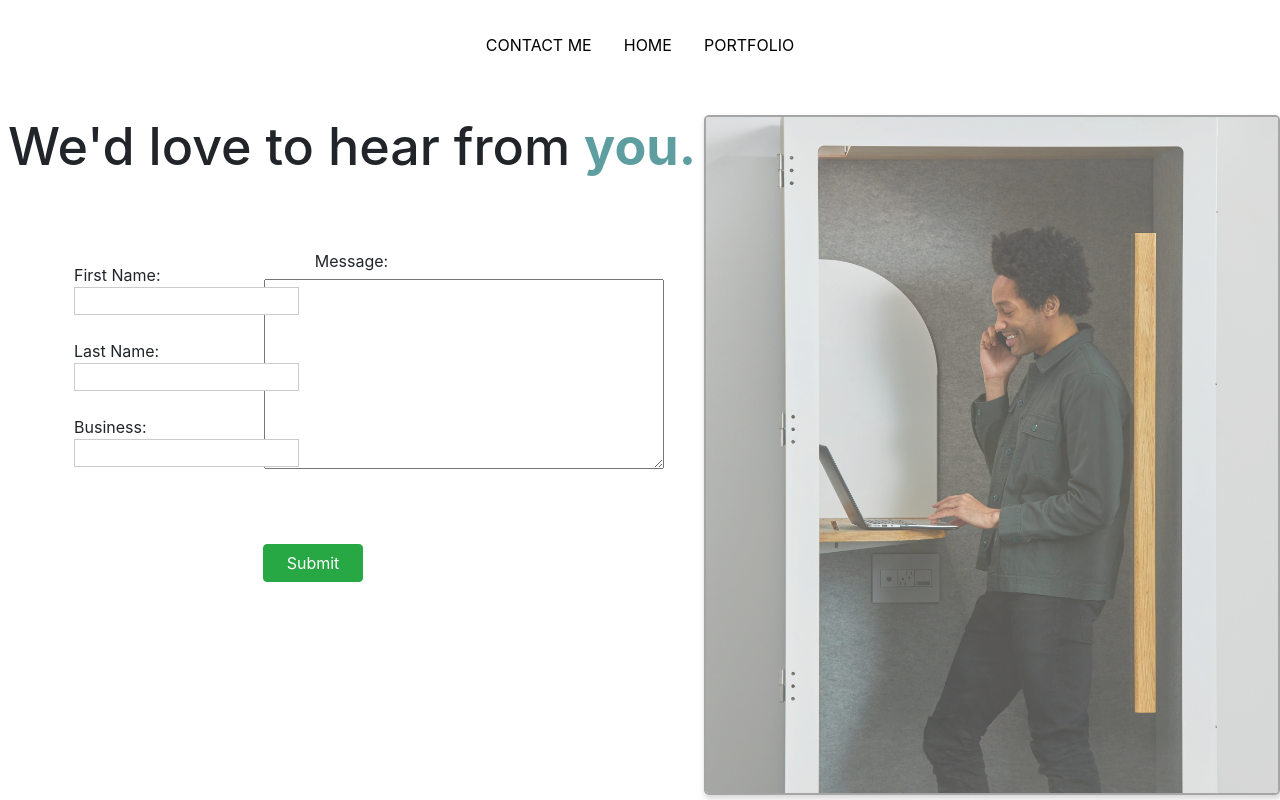
After one commit to ikonCoder/CodeCreate.tech, a PHP site: page /contact.html in a window 1280 px wide. The commit adds this page. Run offline with PHP 8.4, Linux system fonts and the light colour scheme; some libraries are stand-ins or nearby versions.

Commit message:
Completed my contact me page - still need to figure out how to get the data posted from the froms into a database ... but the front end is complete. :w

```diff
--- /dev/null
+++ b/contact.css
@@ -0,0 +1,113 @@
+/* Universal styling  */
+
+html{
+padding: 0;
+margin:0;
+}
+
+/* Bouncing arrow */
+
+
+
+
+
+/* Special Fonts */
+
+
+
+
+
+
+/* Images */
+
+#contactHeaderImage{
+border: solid 2px grey;
+border-radius: 5px;
+margin-top: 9%;
+width: 45%;
+height: 85vh;
+object-fit: cover;
+float: right;
+opacity: 0.7;
+box-shadow: 1px 3px 5px 1px #ccc;  /* Opera 10.5, IE 9, Firefox 4+, Chrome 6+, iOS 5 */
+}
+
+
+/* Nav and nav clildren  */
+
+.nav{
+background-color: white;
+padding-top: 25px;
+padding-bottom: 25px;
+position: fixed;
+z-index: 1;
+width: 100%;
+}
+
+.nav-link{
+color:black;
+float: left;
+display: block;
+text-align: center !important;
+}
+
+.nav-link:hover{
+color: #FF8C00;
+border-bottom: grey solid 2px;
+}
+
+
+.contactUsTitle{
+margin-top: 4%;
+text-align: center;
+font-size: 52px;
+}
+
+section{
+padding-top: 65px;
+}
+
+form{
+width: 50%;
+margin-left: 5%;
+padding-left: 10px;
+padding-top: 20px;
+margin-top: 5%;
+font-size: 16px;
+height: 55vh;
+}
+
+input{
+width: 225px;
+border-radius: 0.1px;
+border: 1px solid #ccc;
+}
+
+#color{
+color: #5F9EA0;
+}
+
+.message{
+height:190px;
+width: 400px;
+float: right;
+margin-right: 40px;
+margin-top: -18px;
+box-sizing: border-box;
+}
+
+.messageTitle{
+margin-top: -242px;
+margin-right: 75px;
+text-align: center;
+}
+
+#options{
+margin-top: 25%;
+}
+
+.button{
+margin-left: 30%;
+margin-top: 75px;
+width: 100px;
+}
--- /dev/null
+++ b/contact.html
@@ -0,0 +1,78 @@
+<!DOCTYPE html>
+<html lang="en">
+<head>
+    <meta charset="UTF-8">
+    <meta name="viewport" content="width=device-width, initial-scale=1.0">
+    <meta http-equiv="X-UA-Compatible" content="ie=edge">
+    <!-- FONTS -->
+    <link href="https://fonts.googleapis.com/css?family=Alegreya+Sans+SC:500|Cinzel&display=swap" rel="stylesheet">    <link rel="stylesheet" href="https://stackpath.bootstrapcdn.com/bootstrap/4.3.1/css/bootstrap.min.css" integrity="sha384-ggOyR0iXCbMQv3Xipma34MD+dH/1fQ784/j6cY/iJTQUOhcWr7x9JvoRxT2MZw1T" crossorigin="anonymous">
+    <link href="https://fonts.googleapis.com/css?family=Julius+Sans+One&display=swap" rel="stylesheet">
+    <link rel="stylesheet" href="https://cdnjs.cloudflare.com/ajax/libs/font-awesome/4.7.0/css/font-awesome.min.css">
+
+    <!-- STYLESHEETS -->
+    <link rel="stylesheet" href="contact.css" type="text/css"/>
+    <link rel="stylesheet" href="viewpoints.css" type="text/css"/>
+    <link rel="stylesheet" href="https://cdnjs.cloudflare.com/ajax/libs/font-awesome/4.7.0/css/font-awesome.min.css">
+
+    <!-- jQuery and Js -->
+    <script src="https://ajax.googleapis.com/ajax/libs/jquery/3.1.0/jquery.min.js"></script>
+    <script src="index.js"></script>
+
+    <title>Contact Me</title>
+</head>
+<body onload="bodyOnLoad();">
+<nav>
+    <ul class="nav justify-content-center">
+        <li class="nav-item">
+            <a class="nav-link" href="contact.html">CONTACT ME</a>
+        </li>
+        <li class="nav-item">
+            <a class="nav-link" href="index.html">HOME</a>
+            </li>
+            <li class="nav-item">
+            <a class="nav-link" href="projects.html">PORTFOLIO</a>
+        </li>
+    </ul>
+</nav>
+<div>
+    <img id="contactHeaderImage" src="contactImageHeader.jpg">
+</div>
+
+<section>
+    <h2 class="contactUsTitle">We'd love to hear from <b id="color">you.</b></h2>
+</section>
+<div>
+    <form>
+        First Name:<br>
+        <input type="text" name="firstName"></input><br>
+        <br>
+
+        Last Name:<br>
+        <input type="text" name="firstName"></input><br>
+        <br>
+
+        Business:<br>
+        <input type="text" name="firstName"></input><br>
+        <br>
+
+        <div class="messageTitle">Message:</div><br>
+        <textarea class="message" type="text" name="message"></textarea><br>
+        <br>
+
+        <!-- <select name="options" id="options">
+            <option value="Consultation">Consultation</option>
+            <option value="Reviews">Reviews</option>
+            <option value="Questions">Questions</option>
+        </select> -->
+
+        <button type="button" class=" button btn btn-success">Submit</button>
+
+
+
+    </form>
+</div>
+
+
+
+</body>
+</html>
--- a/index.html
+++ b/index.html
@@ -24,10 +24,10 @@
     <nav>
         <ul class="nav justify-content-center">
             <li class="nav-item">
-                <a class="nav-link" href="contactMe.html">CONTACT ME</a>
+                <a class="nav-link" href="contact.html">CONTACT ME</a>
             </li>
             <li class="nav-item">
-                <a class="nav-link" href="home.html">HOME</a>
+                <a class="nav-link" href="index.html">HOME</a>
              </li>
              <li class="nav-item">
                 <a class="nav-link" href="projects.html">PORTFOLIO</a>
--- a/index.js
+++ b/index.js
@@ -1,10 +1,5 @@
-$(document).ready(function(){
-
-    $("h1").click(function(){
-        $(".serviceImg-container").animate({right: '250px'});
-        $(".serviceImg-container").show(4100);
-      });
-
-
-
-  });
+  $(document).ready(function(){
+    $(".serviceImg-container").animate({right: '250px'});
+    $(".serviceImg-container").show(2000, "linear");
+}
+);
```
Also changed, not shown: index.css (+10 -9 lines), contactImageHeader.jpg (added), pofilePicture.jpg, pofilePicture1.jpg (added).
